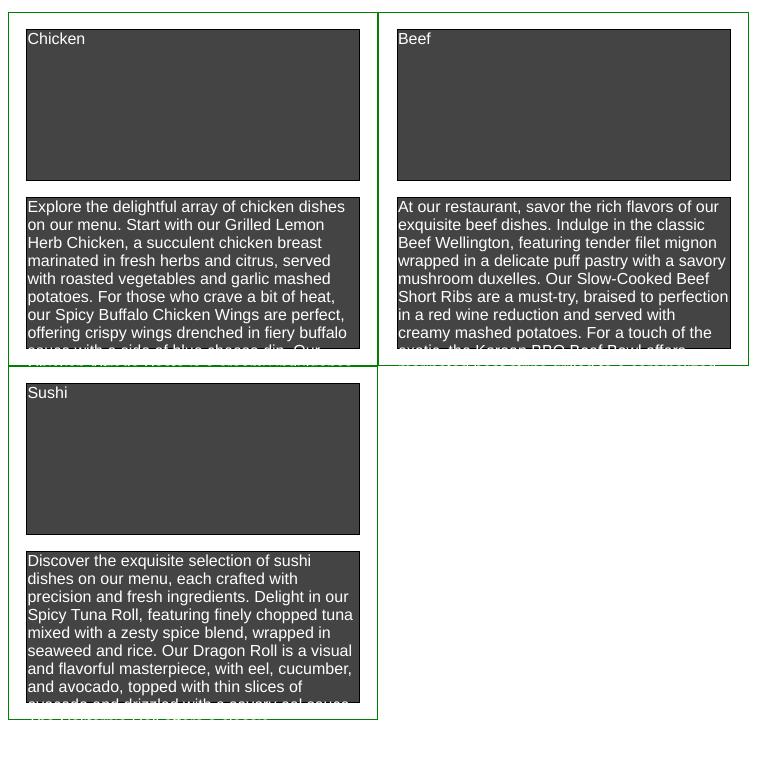
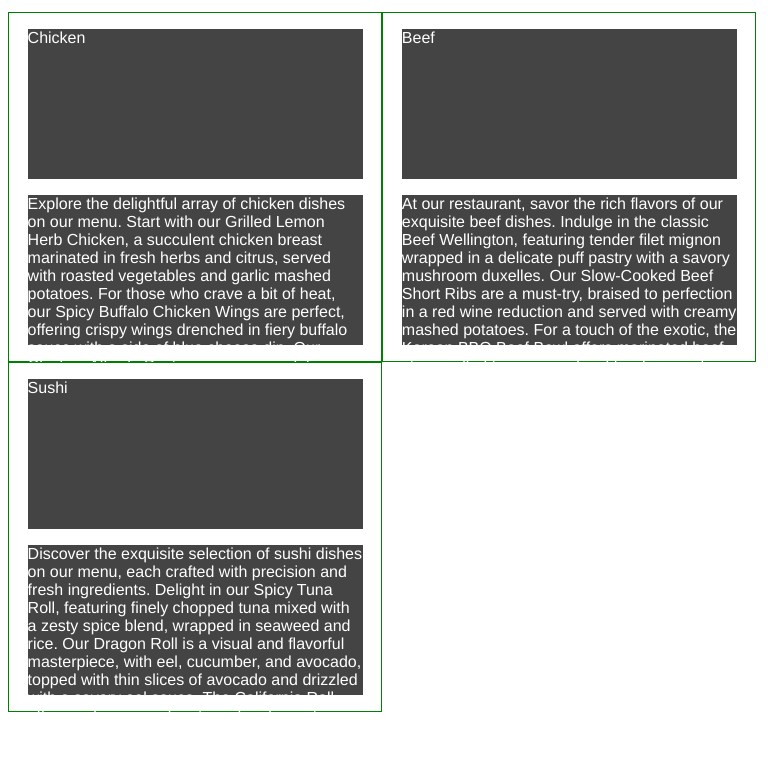
Before and after one commit to markusuwe/coursera-webdev, a plain HTML site: page module2-solution/index.html in a window 768 px wide. Shown: the part 61-820 px from the top of the page. Drawn offline with Linux system fonts and the light colour scheme.

Commit message:
Make 3 modes work, slightly hacky though

```diff
--- a/module2-solution/css/styles.css
+++ b/module2-solution/css/styles.css
@@ -9,7 +9,7 @@ h1 {
 }
 
 p {
-  border: 1px solid black;
+  #border: 1px solid black;
   background-color: #444444;
   width: 90%;
   height: 150px;
@@ -90,7 +90,7 @@ p {
     width: 41.66%;
   }
   .col-md-6 {
-    width: 49%;
+    width: 49.5%;
   }
   .col-md-7 {
     width: 58.33%;
```
